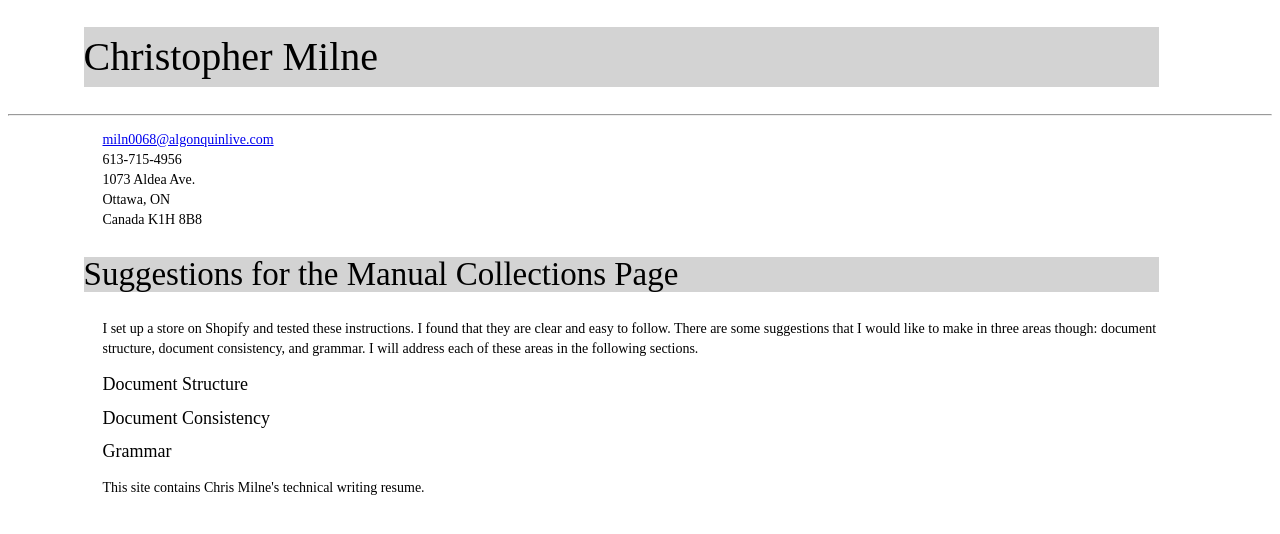
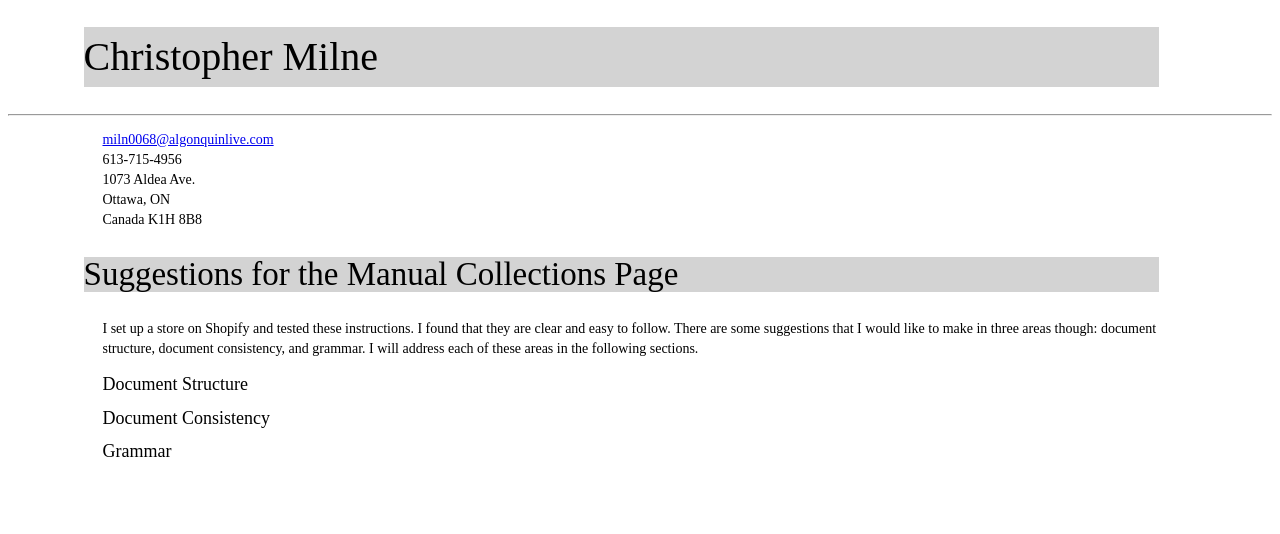
Before and after one commit to chris-milne/chris-milne.github.io, a Jekyll site: the page built from index.html, in a window 1280 px wide. Shown: the top 534 px of the page. Built offline with Jekyll 4.4.1, drawn with Linux system fonts in a browser that asks for light colours.

Commit message:
Update index.html

```diff
--- a/index.html
+++ b/index.html
@@ -17,5 +17,4 @@ K1H 8B8</p>
 	<h3>Document Structure</h3>
 	<h3>Document Consistency</h3>
 	<h3>Grammar</h3>
-	<p>This site contains Chris Milne's technical writing resume.</p>
 </div><!-- /.blurb -->
```
